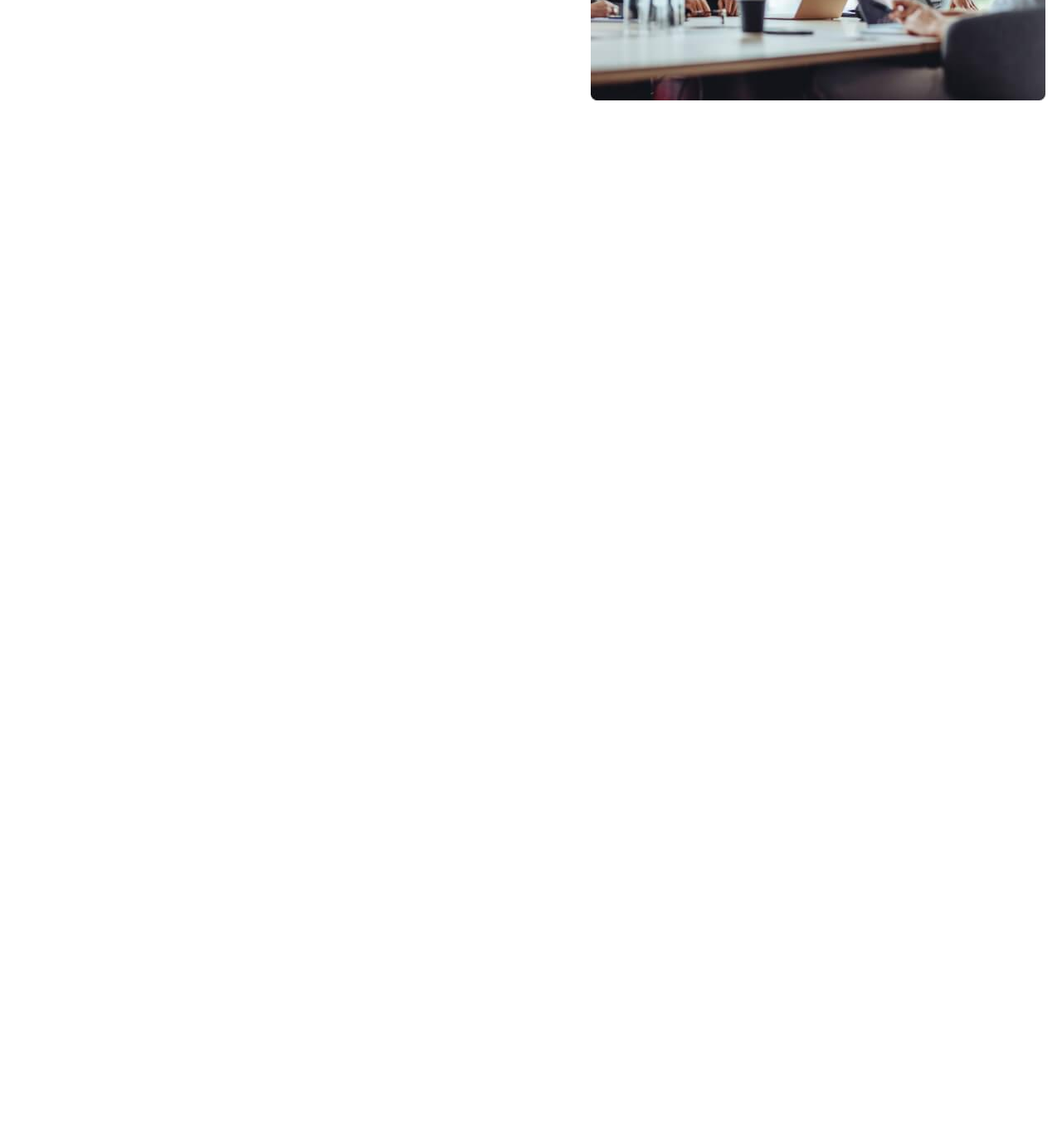
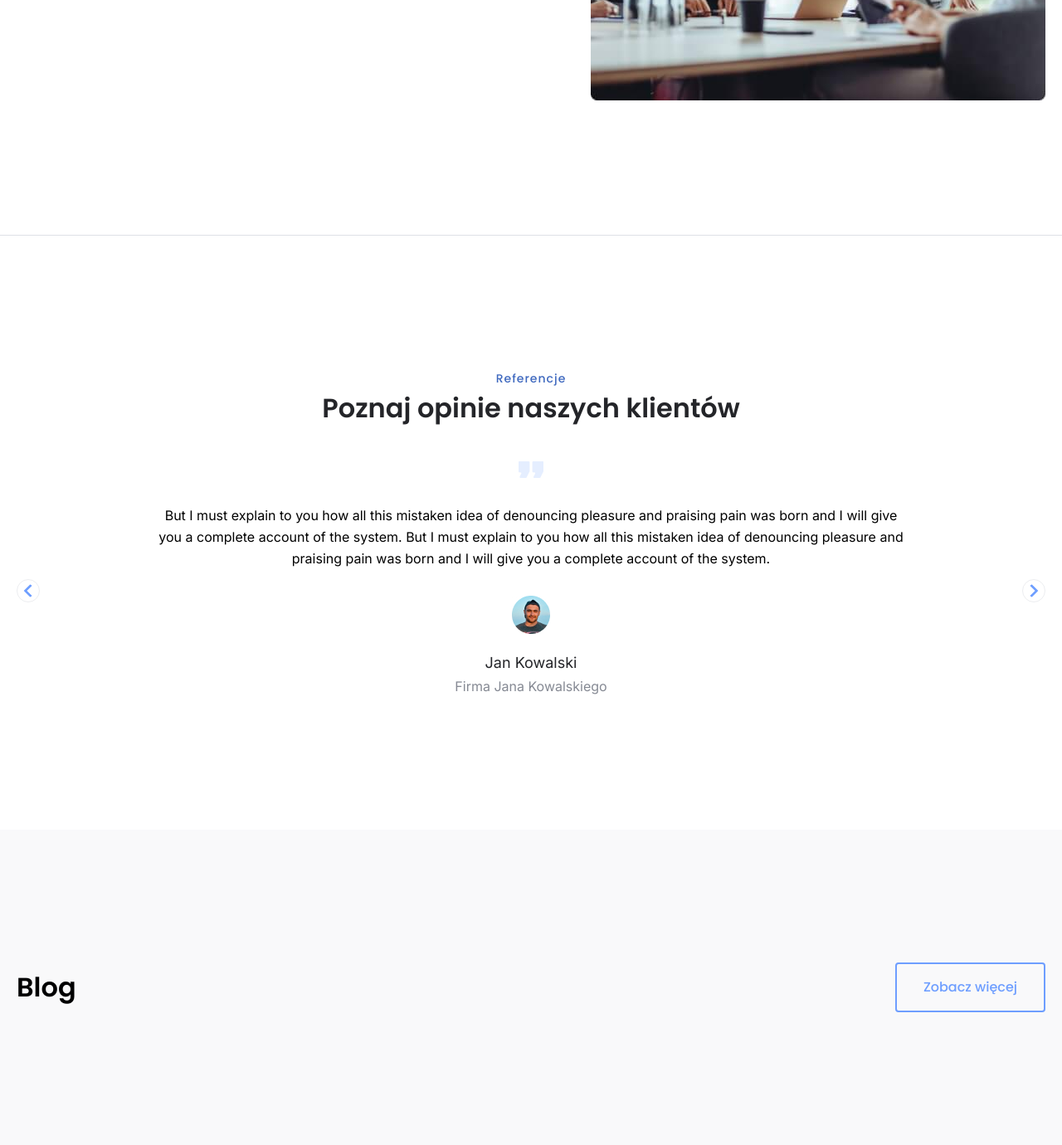
Before and after one commit to Nybres/SunProject, a website: page index.html in a window 1280 px wide. Shown: the part 3294-4674 px from the top of the page at 83% size. Before the commit the page ends 3577 px from the top, so only its background shows below. Drawn offline with Linux system fonts and the light colour scheme.

Commit message:
add reviews section

```diff
--- a/index.html
+++ b/index.html
@@ -213,6 +213,70 @@
                 </div>
             </div>
         </section>
+
+        <div class="divider"></div>
+
+        <section class="reviews">
+            <div class="wrapper">
+                <div class="title title--center">
+                    <p class="title__first">
+                        Referencje
+                    </p>
+                    <h2 class="title__second">
+                        Poznaj opinie naszych klientów
+                    </h2>
+                </div>
+
+                <div class="reviews__box">
+                    <div class="reviews__container">
+                        <img class="reviews__container-icon" src="./dist/img/Quote.png" alt="">
+                        <p class="reviews__container-paragraph">
+                            But I must explain to you how all this mistaken idea of denouncing pleasure and praising
+                            pain
+                            was born and I will give you a complete account of the system. But I must explain to you how
+                            all
+                            this mistaken idea of denouncing pleasure and praising pain was born and I will give you a
+                            complete account of the system.
+                        </p>
+                        <img class="reviews__container-photo" src="./dist/img/person_photo.jpg" alt="">
+                        <p class="reviews__container-subheader">
+                            Jan Kowalski
+                        </p>
+                        <p class="reviews__container-description">
+                            Firma Jana Kowalskiego
+                        </p>
+                    </div>
+
+                    <div class="reviews__arrows">
+                        <svg class="reviews__arrows-arrow reviews__arrows-arrow--left" width="8" height="12"
+                            viewBox="0 0 8 12" fill="none" xmlns="http://www.w3.org/2000/svg">
+                            <path d="M7.41 1.41L6 0L0 6L6 12L7.41 10.59L2.83 6L7.41 1.41Z" />
+                        </svg>
+                        <svg class="reviews__arrows-arrow reviews__arrows-arrow--right" width="8" height="12"
+                            viewBox="0 0 8 12" fill="6e9eff" xmlns="http://www.w3.org/2000/svg">
+                            <path
+                                d="M1.99984 0L0.589844 1.41L5.16984 6L0.589844 10.59L1.99984 12L7.99984 6L1.99984 0Z" />
+                        </svg>
+                    </div>
+                </div>
+
+            </div>
+        </section>
+
+        <section class="blog">
+            <div class="wrapper">
+                <div class="blog__header">
+                    <h2 class="blog__header-title">
+                        Blog
+                    </h2>
+                    <a href="#">
+                        <button class="btn btn-lg btn--secondary">
+                            Zobacz więcej
+                        </button>
+                    </a>
+                </div>
+            </div>
+        </section>
     </main>
 
     <script src="./dist/js/script.min.js"></script>
--- a/src/sass/_components.scss
+++ b/src/sass/_components.scss
@@ -18,6 +18,13 @@ picture {
 	&--header {
 		max-width: 768px;
 	}
+}
+
+.divider {
+	margin: 0 auto;
+	width: 100%;
+	max-width: 1360px;
+	border-bottom: 1px solid $dark_2;
 }
 
 //burger button
--- a/src/sass/_layout.scss
+++ b/src/sass/_layout.scss
@@ -218,6 +218,7 @@
 .content {
 	position: relative;
 	padding: $sp-sm;
+
 	@include lg {
 		padding: $sp-lg;
 	}
@@ -227,6 +228,7 @@
 
 	&__container {
 		@include flex(column);
+		// border-bottom: 1px solid $dark_2;
 	}
 
 	&__block {
@@ -279,3 +281,103 @@
 		}
 	}
 }
+
+.reviews {
+	position: relative;
+	padding: $sp-sm;
+
+	@include lg {
+		padding: $sp-lg;
+	}
+	@include xl {
+		padding: $sp-xl;
+	}
+
+	&__box {
+		position: relative;
+	}
+
+	&__container {
+		@include flex(column);
+		margin: 0 auto;
+		width: 100%;
+		max-width: 900px;
+
+		&-paragraph {
+			@include body_1();
+			padding: 2em 0em;
+			text-align: center;
+		}
+
+		&-photo {
+			height: 46px;
+			width: 46px;
+			margin-bottom: 2em;
+		}
+
+		&-subheader {
+			@include subheader();
+			color: $dark_9;
+		}
+
+		&-description {
+			@include body_1();
+			color: $dark_7;
+		}
+	}
+
+	&__arrows {
+		&-arrow {
+			position: absolute;
+			height: 28px;
+			width: 28px;
+			padding: 0.5em;
+			border: 1px solid $grey_100;
+			border-radius: 50%;
+			fill: $primary;
+			cursor: pointer;
+			transition: background-color ease 0.3s;
+
+			@include xl {
+				top: 50%;
+			}
+
+			&:hover {
+				background-color: $primary_lighter;
+			}
+
+			&:active {
+				background-color: $primary_200;
+			}
+
+			&--left {
+				left: 0px;
+			}
+
+			&--right {
+				right: 0px;
+			}
+		}
+	}
+}
+
+.blog {
+	position: relative;
+	background-color: $grey;
+	padding: $sp-sm;
+
+	@include lg {
+		padding: $sp-lg;
+	}
+	@include xl {
+		padding: $sp-xl;
+	}
+
+	&__header {
+		@include flex(row, center, space-between);
+
+		&-title{
+			@include header_h2();
+		}
+	}
+}
--- a/src/sass/utilities/_variables.scss
+++ b/src/sass/utilities/_variables.scss
@@ -6,6 +6,8 @@ $primary_hover: #5086f2;
 $primary_active: #3f69bf;
 $primary_lightest: #f7f9ff;
 $primary_lighter: #e5eeff;
+$primary_200: #d2e1ff;
+$dark_2: #dee1e6;
 $dark_4: #cfd3db;
 $dark_7: #858993;
 $dark_9: #242529;
@@ -14,6 +16,7 @@ $warning: #c90d0d;
 $black: #000000;
 $white: #ffff;
 $grey: #f9f9fa;
+$grey_100: #ecedf0;
 //Typography
 $primaryFont: "Inter", sans-serif;
 $secondaryFont: "Poppins", sans-serif;
```
Also changed, not shown: dist/css/main.min.css, dist/img/Image.jpg (deleted), dist/img/Quote.png (added), dist/img/a.jpg (deleted), dist/img/b.jpg (deleted), dist/img/c.jpg (deleted), dist/img/content_4 (1).webp (deleted), dist/img/content_4.webp (deleted), dist/img/person_photo.jpg (added), 2 other files.
